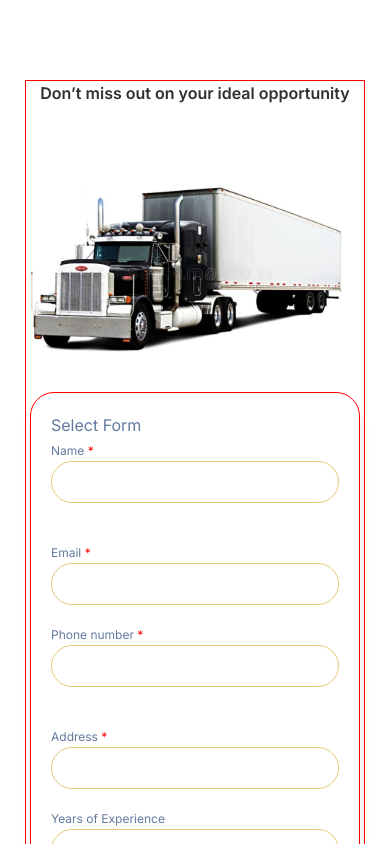
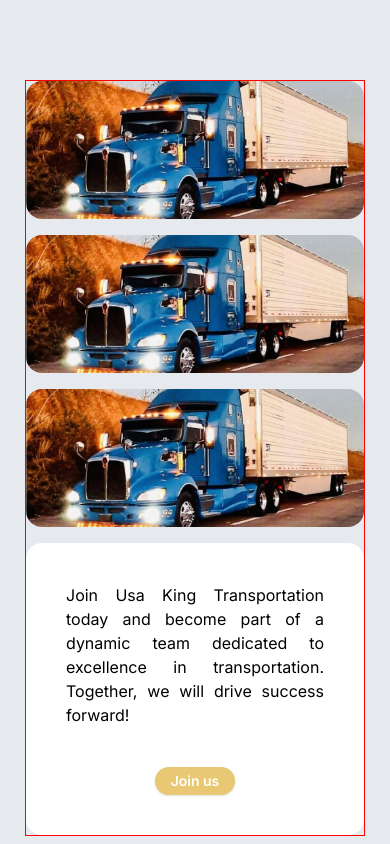
Before and after one commit to Umirzakovv/usa-king-transportation-lp, a Next.js app: page /en in a window 390 px wide. Shown: the top 844 px of the page. Built offline with nearby package versions, Linux system fonts and the light colour scheme.

Commit message:
set responsive design to JoinUs block

```diff
--- a/src/app/[locale]/page.tsx
+++ b/src/app/[locale]/page.tsx
@@ -14,8 +14,8 @@ export default function Home() {
       <AboutUs />
       <AboutUsSecondPart />
       <Convenience /> */}
-      {/* <JoinUs /> */}
-      <FormSection />
+      <JoinUs />
+      {/* <FormSection /> */}
       {/* <HaveQuestions /> */}
       {/* <Footer /> */}
     </div>
--- a/src/app/blocks/JoinUs.tsx
+++ b/src/app/blocks/JoinUs.tsx
@@ -9,8 +9,8 @@ const JoinUs: FC = () => {
   return (
     <div className="py-20 bg-main_grey">
       <Container>
-        <div className=" h-[500px] grid grid-cols-3 grid-rows-4 gap-4">
-          <div className="relative col-span-2 row-span-2">
+        <div className=" h-[500px] grid grid-cols-3 grid-rows-4 gap-4 borderr max-md:h-max max-md:grid max-md:grid-cols-1 max-md:grid-rows-8 max-sm:grid-rows-5">
+          <div className="relative col-span-2 row-span-2 max-md:row-span-2 max-md:col-span-2 max-sm:row-span-1">
             <Image
               src="/join-us-truck1.png"
               alt="truck image"
@@ -19,7 +19,7 @@ const JoinUs: FC = () => {
               className="block rounded-2xl"
             />
           </div>
-          <div className="relative row-span-1">
+          <div className="relative row-span-1 max-md:row-span-2 max-md:col-span-2 max-sm:row-span-1">
             <Image
               src="/join-us-truck1.png"
               alt="truck image"
@@ -28,7 +28,7 @@ const JoinUs: FC = () => {
               className="block rounded-2xl"
             />
           </div>
-          <div className="relative col-span-1 row-span-3">
+          <div className="relative col-span-1 row-span-3 max-md:row-span-2 max-md:col-span-2 max-sm:row-span-1">
             <Image
               src="/join-us-truck1.png"
               alt="truck image"
@@ -38,8 +38,8 @@ const JoinUs: FC = () => {
             />
           </div>
 
-          <div className="col-span-2 row-span-2 bg-white p-10 rounded-2xl">
-            <p className="text-xl text-justify">{t("text")}</p>
+          <div className="col-span-2 row-span-2 bg-white p-10 rounded-2xl max-md:row-span-2">
+            <p className="text-xl text-justify max-md:text-base">{t("text")}</p>
             <LinkGen
               title={t("button")}
               href="#join-us"
--- a/src/app/components/reusable/Container.tsx
+++ b/src/app/components/reusable/Container.tsx
@@ -8,7 +8,7 @@ type ContainerType = {
 const Container: FC<ContainerType> = ({ className = "", children }) => {
   return (
     <div
-      className={`${className} borderr w-[1440px] block my-0 mx-auto max-2xl:w-[1000px] max-lg:w-[750px] max-md:w-[620px] max-sm:w-[340px]`}
+      className={`${className} w-[1440px] block my-0 mx-auto max-2xl:w-[1000px] max-lg:w-[750px] max-md:w-[620px] max-sm:w-[340px]`}
     >
       {children}
     </div>
```
